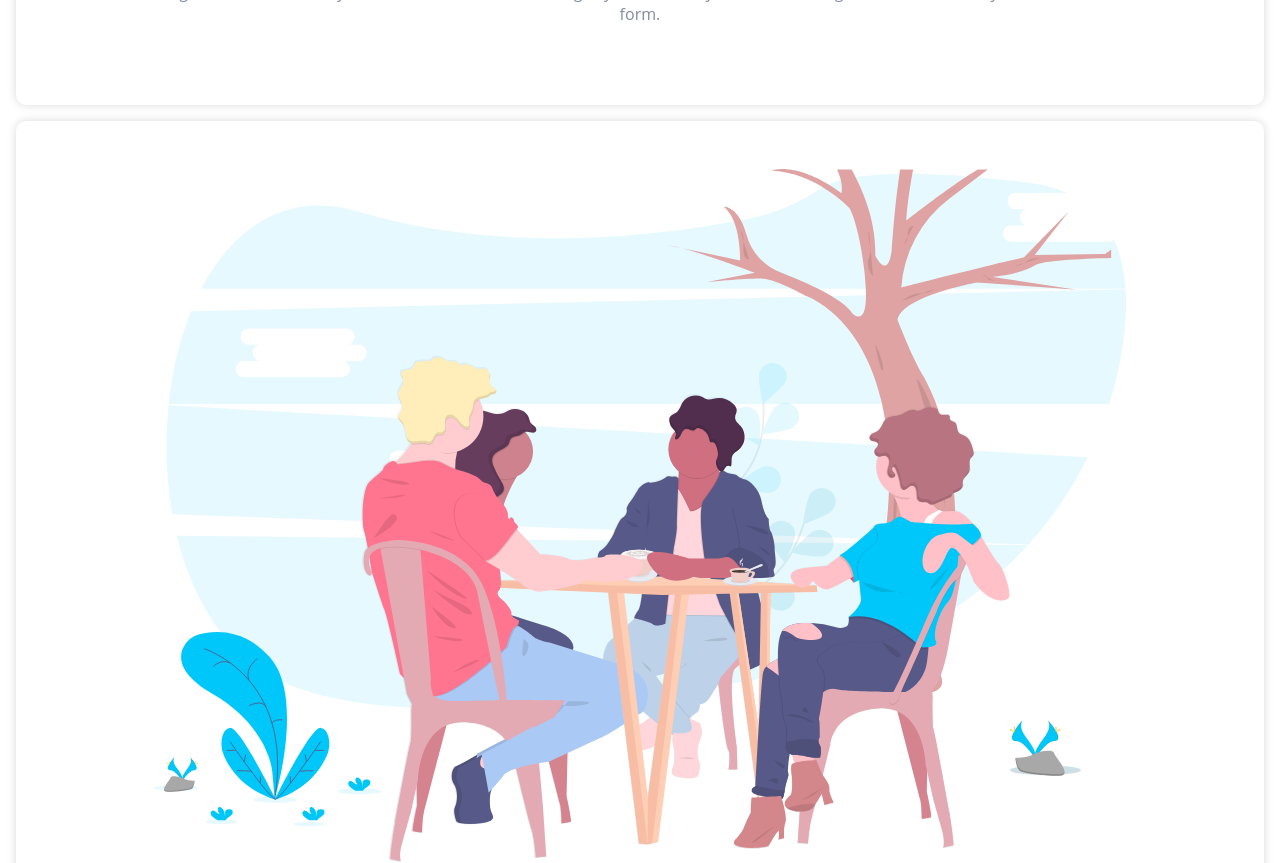
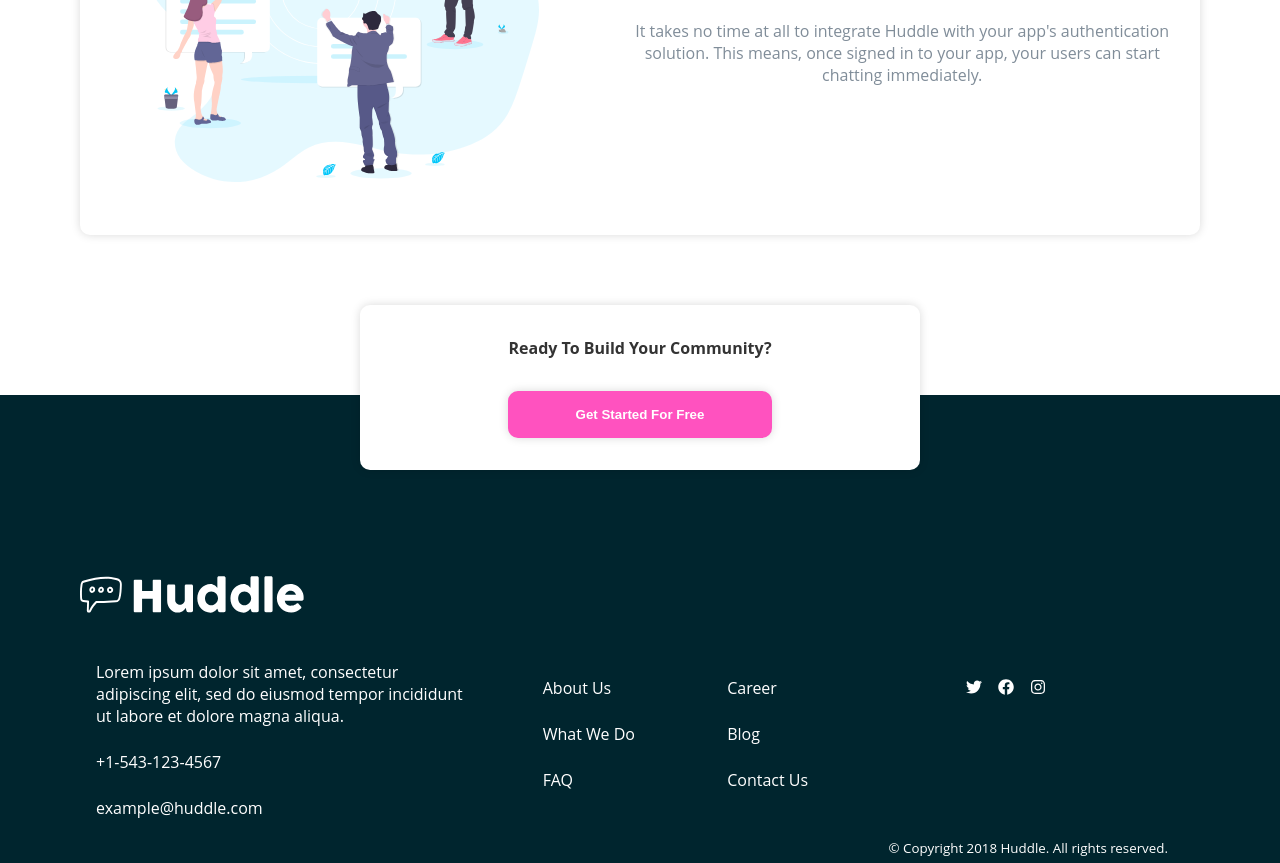
Before and after one commit to codernami/react-landing-page, a React (Create React App) app: page / in a window 1280 px wide. Shown: the part 1720-2583 px from the top of the page. Built offline with nearby package versions, Linux system fonts and the light colour scheme.

Commit message:
Add responsive card and fix footer

```diff
--- a/src/components/Card.js
+++ b/src/components/Card.js
@@ -2,7 +2,7 @@ import { StyledCard } from "./styles/Card.styled";
 
 export default function Card({ item: { id, title, body, image } }) {
   return (
-    <StyledCard>
+    <StyledCard layout={id % 2 === 0 && "row-reverse"}>
       <div>
         <img src={`./images/${image}`} alt="" />
       </div>
--- a/src/components/styles/Card.styled.js
+++ b/src/components/styles/Card.styled.js
@@ -8,6 +8,10 @@ export const StyledCard = styled.div`
   border-radius: 10px;
   box-shadow: 0 0 10px rgba(0, 0, 0, 0.15);
 
+  @media (min-width: 768px) {
+    flex-direction: ${({ layout }) => layout || "row"};
+    align-items: center;
+  }
   div {
     padding: 3rem 1rem;
   }
--- a/src/components/styles/Container.styled.js
+++ b/src/components/styles/Container.styled.js
@@ -2,4 +2,8 @@ import styled from "styled-components";
 
 export const Container = styled.div`
   padding: 3rem 1rem 6rem 1rem;
+
+  @media (min-width: 768px) {
+    padding: 3rem 5rem 9rem;
+  }
 `;
--- a/src/components/styles/Footer.styled.js
+++ b/src/components/styles/Footer.styled.js
@@ -4,6 +4,10 @@ export const StyledFooter = styled.footer`
   padding: 0 1.5rem 1.5rem 1.5rem;
   background-color: #00252e;
   color: #fff;
+
+  @media(min-width: 768px) {
+    padding: 0 5rem 3rem;
+  }
 
   img {
     width: 35%;
--- a/src/components/styles/SocialLinks.styled.js
+++ b/src/components/styles/SocialLinks.styled.js
@@ -21,7 +21,7 @@ export const StyledSocialLinks = styled.div`
     @media (min-width: 768px) {
       text-align: right;
       width: 300px;
-      margin-top: 3rem;
+      margin-top: 5rem;
     }
   }
 `;
```
